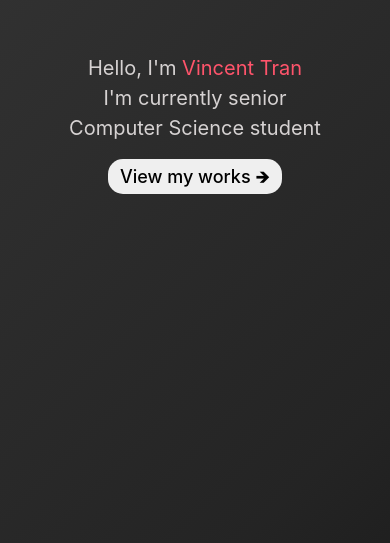
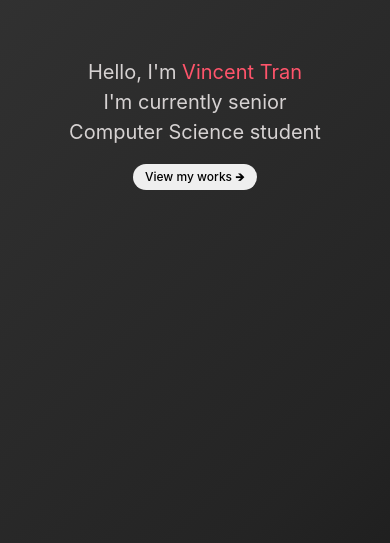
Before and after one commit to nova14753692/nova14753692.github.io, a plain HTML site: page index.html in a window 390 px wide. Shown: the part 299-842 px from the top of the page. Drawn offline with Linux system fonts and the light colour scheme.

Commit message:
fix welcome button font size

```diff
--- a/sass/welcomepage.sass
+++ b/sass/welcomepage.sass
@@ -46,7 +46,7 @@
     .WelcomePage .welcome_line
         font-size: 20px
     .WelcomePage .bt-view-work
-        font-size: 18px
+        font-size: 12px
 
 @media (min-width: 768px)
     .WelcomePage .welcome_line
```
Also changed, not shown: css/welcomepage.css.
